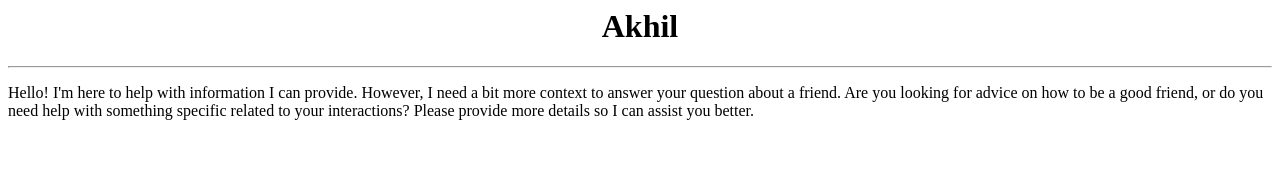
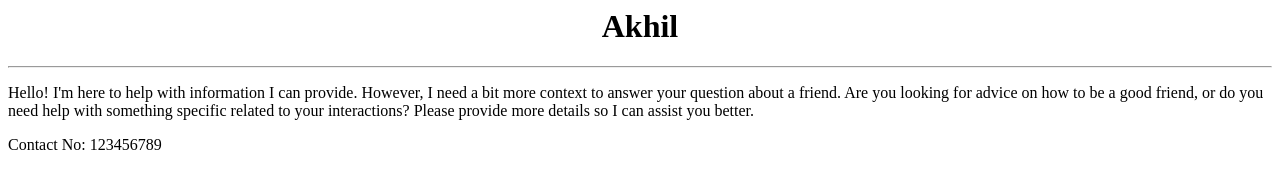
Before and after one commit to Kingfurious/ideal-fortnight, a plain HTML site: page index.html in a window 1280 px wide. Drawn offline with Linux system fonts and the light colour scheme.

Commit message:
Added Contact

```diff
--- a/index.html
+++ b/index.html
@@ -6,3 +6,5 @@
 <p>
   Hello! I'm here to help with information I can provide. However, I need a bit more context to answer your question about a friend. Are you looking for advice on how to be a good friend, or do you need help with something specific related to your interactions? Please provide more details so I can assist you better.
 </p>
+
+<p>Contact No: 123456789</p>
```
